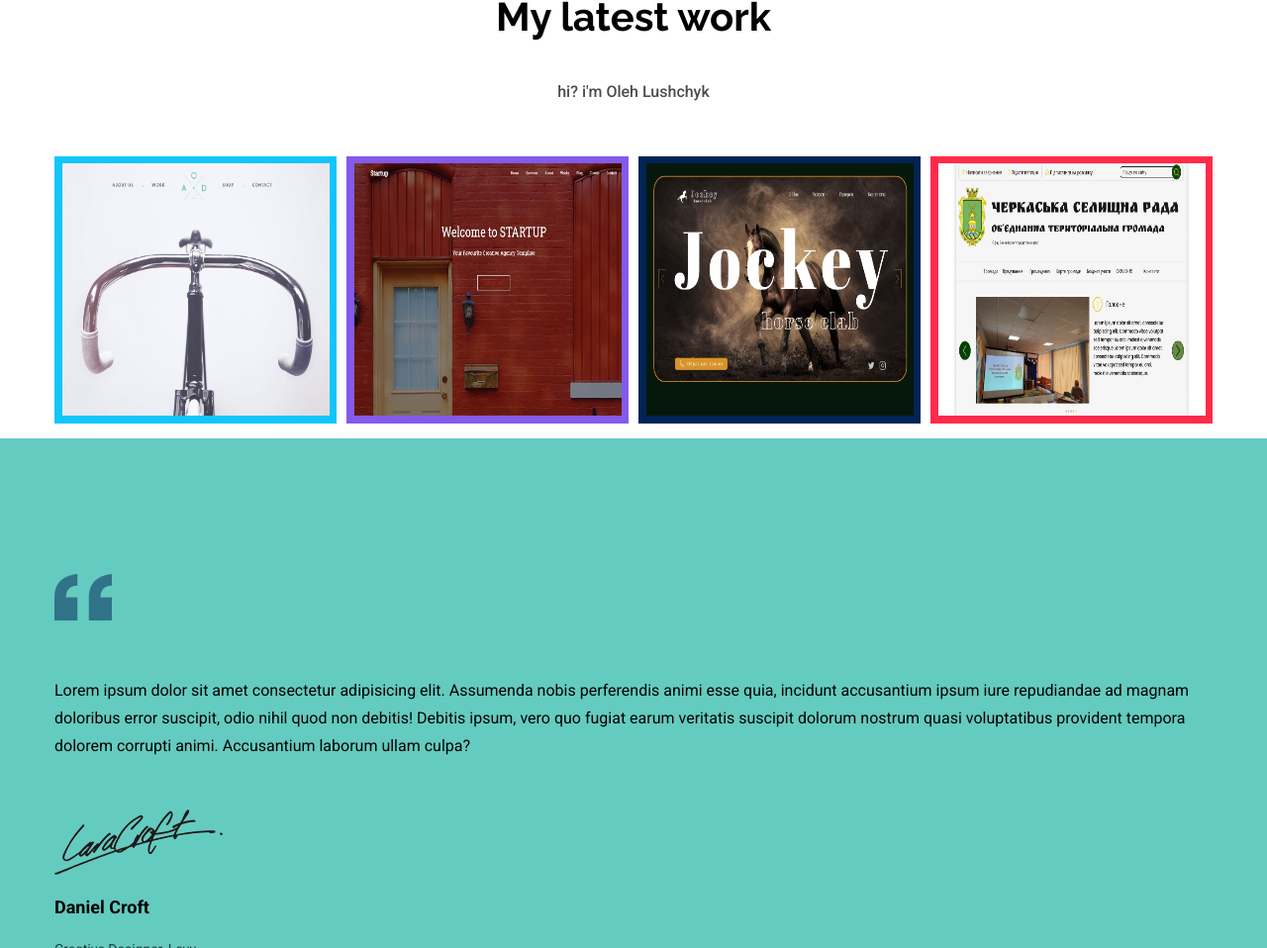
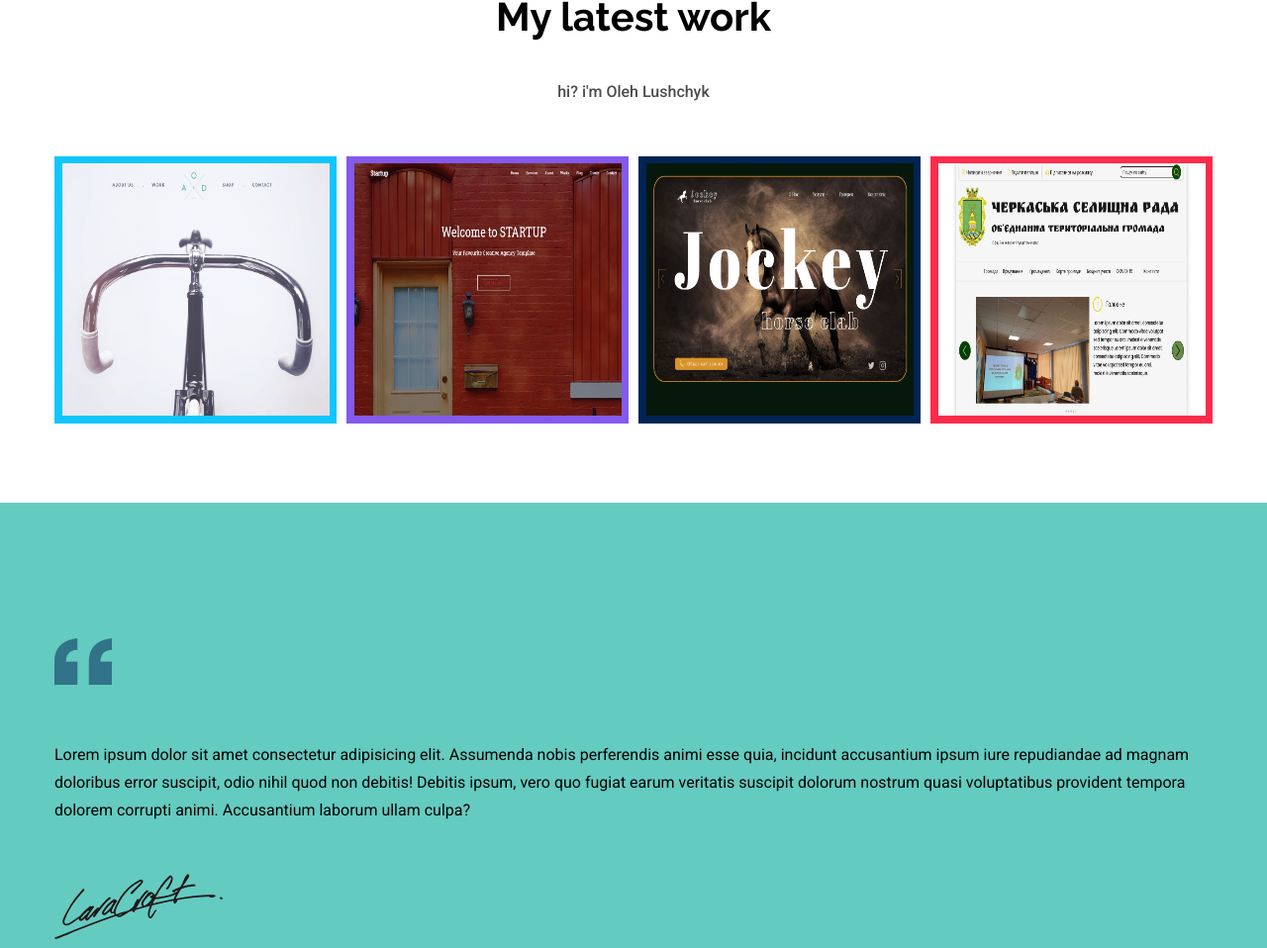
Before and after one commit to LushchykOleh/portfolio, a plain HTML site: page index.html in a window 1280 px wide. Shown: the part 3210-4168 px from the top of the page at 99% size. Drawn offline with Linux system fonts and the light colour scheme.

Commit message:
add strouck

```diff
--- a/css/style.css
+++ b/css/style.css
@@ -377,7 +377,8 @@ section {
   display: flex;
   justify-content: space-between;
   flex-wrap: wrap;
-  margin: 15px 0; }
+  margin: 15px 0;
+  padding-bottom: 65px; }
   .work__row-top .box, .work__row-buttom .box {
     /*width: calc(25% - 15px);*/
     align-items: center;
```
Also changed, not shown: 1 other file.
